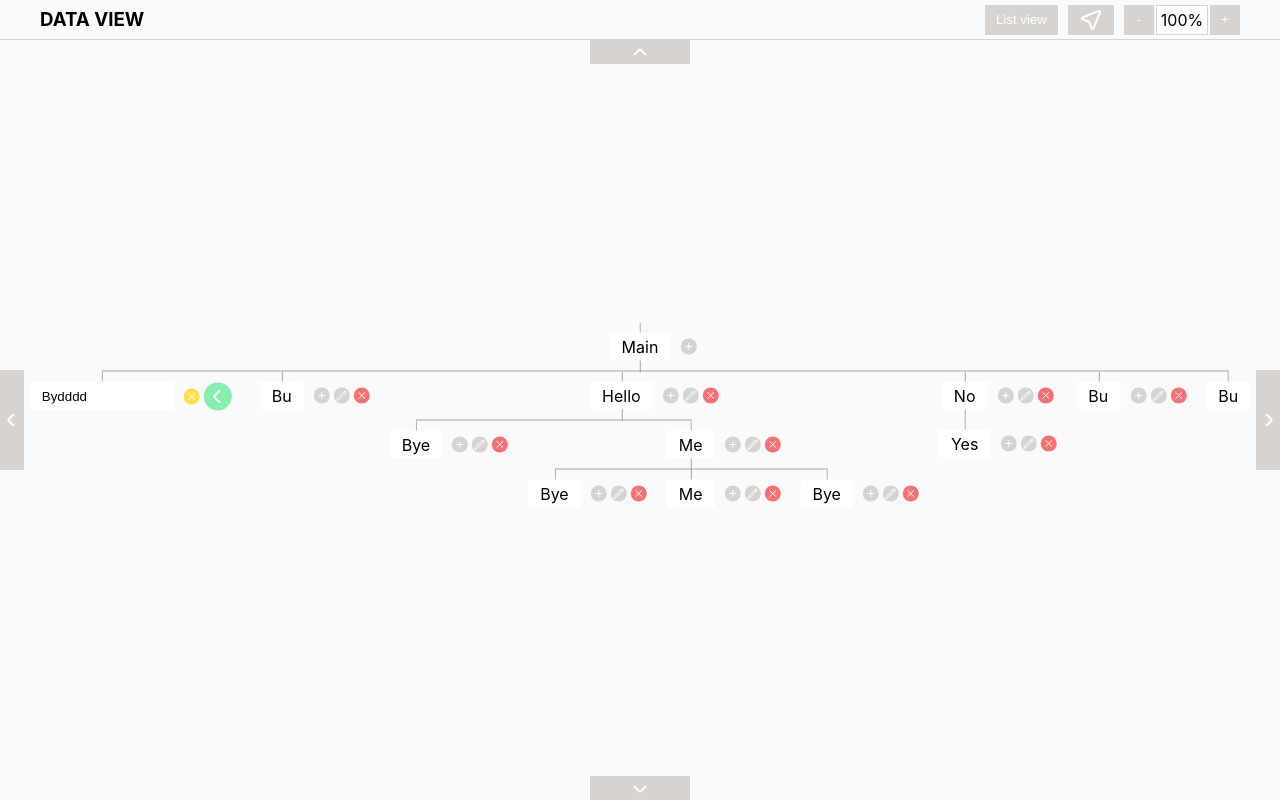
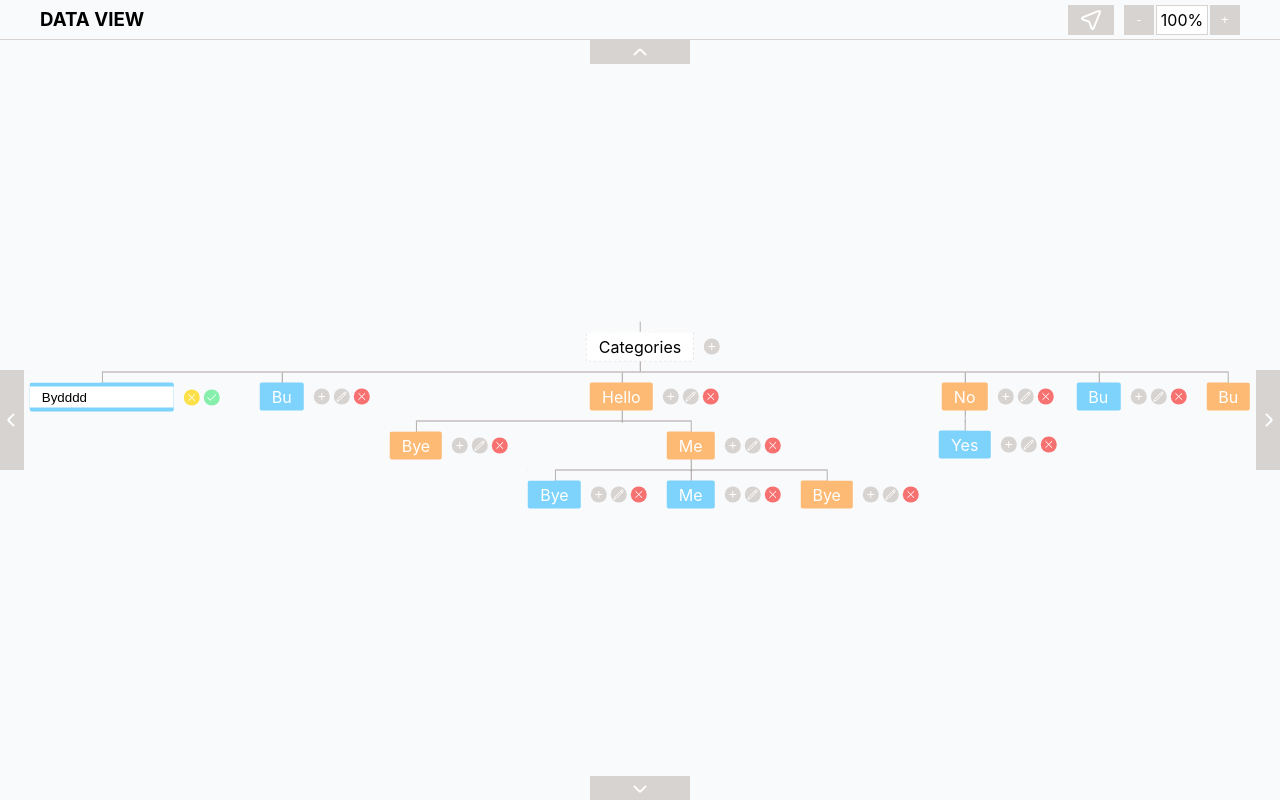
Before and after one commit to vanyachyzh/data_view_test, a React (Create React App) app: page / in a window 1280 px wide. Both pictures are taken after a click on the button 180 px from the left and 395 px from the top of the page. Built offline with nearby package versions, Linux system fonts and the light colour scheme.

Commit message:
added style for main item

```diff
--- a/src/App.tsx
+++ b/src/App.tsx
@@ -9,63 +9,69 @@ import { getUpdatedTree } from "./helpers/getUpdatedTree";
 import IItem from "./types/Item";
 import IPosition from "./types/Position";
 
-const obj = {
+const obj: IItem = {
   id: 12,
   text: "Bye",
-  edit: false,
+
   children: null,
-  editable: true,
+  type: "category",
 };
-const obj2 = {
+const obj2: IItem = {
   id: 13,
   text: "Bydddd",
-  edit: false,
+
   children: null,
-  editable: true,
+  type: "category",
 };
 
 const MOCK: IItem[] = [
   {
-    text: "Main",
-    edit: false,
+    text: "Categories",
+
     id: 2222,
-    editable: false,
+    type: "main",
     children: [
       obj2,
       {
         id: 14,
         text: "Bu",
-        edit: false,
+
         children: null,
-        editable: true,
+        type: "category",
       },
       {
         id: 15,
         text: "Hello",
-        edit: false,
-        editable: true,
+
+        type: "service",
         children: [
-          { id: 16, text: "Bye", edit: false, children: null, editable: true },
+          {
+            id: 16,
+            text: "Bye",
+
+            children: null,
+            type: "service",
+          },
           {
             id: 17,
             text: "Me",
-            edit: false,
-            editable: true,
+
+            type: "service",
             children: [
               obj,
               {
                 id: 18,
                 text: "Me",
-                edit: false,
+
                 children: null,
-                editable: true,
+                type: "category",
               },
               {
                 id: 19,
                 text: "Bye",
-                edit: false,
+
                 children: null,
-                editable: true,
+                type: "service",
               },
             ],
           },
@@ -75,16 +81,34 @@ const MOCK: IItem[] = [
       {
         id: 111,
         text: "No",
-        edit: false,
-        editable: true,
+
+        type: "service",
         children: [
-          { id: 122, text: "Yes", edit: false, children: null, editable: true },
+          {
+            id: 122,
+            text: "Yes",
+
+            children: null,
+            type: "category",
+          },
         ],
       },
 
-      { id: 133, text: "Bu", edit: false, children: null, editable: true },
+      {
+        id: 133,
+        text: "Bu",
 
-      { id: 144, text: "Bu", edit: false, children: null, editable: true },
+        children: null,
+        type: "category",
+      },
+
+      {
+        id: 144,
+        text: "Bu",
+
+        children: null,
+        type: "service",
+      },
     ],
   },
 ];
@@ -131,7 +155,6 @@ function App() {
         <div className="App__header">
           <h3>DATA VIEW</h3>
           <div className="App__actions">
-            <Button size="large">List view</Button>
             <Button size="large" onClick={() => setPosition(initialPosition)}>
               <CursorIcon />
             </Button>
--- a/src/components/Button/Button.scss
+++ b/src/components/Button/Button.scss
@@ -40,6 +40,7 @@
     }
 
     &--large {
+        text-transform: uppercase;
         border-radius: 0;
         min-width: 30px;
         height: 30px;
--- a/src/components/Item/Item.scss
+++ b/src/components/Item/Item.scss
@@ -1,3 +1,5 @@
+@import './../../styles/variables.scss';
+
 .item {
     display: flex;
     justify-content: center;
@@ -26,6 +28,22 @@
         border-radius: 2px;
         cursor: default;
         text-overflow: ellipsis;
+        color: #fff;
+        user-select: none;
+
+
+        &--category {
+            background-color: $sky-300;
+        }
+
+        &--service {
+            background-color: $orange-300;
+        }
+
+        &--main {
+            border: 1px dashed $gray-200;
+            color: #000;
+        }
     }
 
     &__input {
@@ -35,6 +53,7 @@
         background-color: transparent;
         border: none;
         outline: none;
+        background-color: #fff;
     }
 
     &__modal {
--- a/src/components/Item/Item.tsx
+++ b/src/components/Item/Item.tsx
@@ -1,20 +1,21 @@
-import React, { useRef, useState } from "react";
+import React, { useState } from "react";
 import IItem from "../../types/Item";
 import Button from "../Button/Button";
-import { PenIcon, PlusIcon, PrevArrowIcon, XIcon } from "../Icons";
+import { CheckIcon, PenIcon, PlusIcon, XIcon } from "../Icons";
 import Modal from "../Modal/Modal";
 import "./Item.scss";
 
 type Props = {
   item: IItem;
   update: (targetNode: IItem, newNode?: IItem) => void;
+  variant?: "category" | "service" | "main";
 };
 
-const Item: React.FC<Props> = ({ item, update }) => {
-  const { edit, text, editable } = item;
+const Item: React.FC<Props> = ({ item, update, variant }) => {
+  const { text, type } = item;
   const [value, setValue] = useState(text);
   const [isModalOpen, setIsModalOpen] = useState(false);
-  const modalRef = useRef(null);
+  const [isEditing, setIsEditing] = useState(false);
 
   const createItem = () => {
     update(item, {
@@ -26,18 +27,16 @@ const Item: React.FC<Props> = ({ item, update }) => {
               {
                 text: "",
                 id: 45656,
-                edit: true,
                 children: null,
-                editable: true,
+                type: "service",
               },
             ]
           : [
               {
                 text: "",
                 id: 45656,
-                edit: true,
                 children: null,
-                editable: true,
+                type: "service",
               },
             ],
     });
@@ -48,14 +47,14 @@ const Item: React.FC<Props> = ({ item, update }) => {
   return (
     <>
       <div className="item">
-        <div className="item__field">
-          {edit ? (
+        <div className={`${"item__field--" + variant} item__field`}>
+          {isEditing || !text ? (
             <input
-              onBlur={() =>
-                value
-                  ? update(item, { ...item, edit: false, text: value })
-                  : update(item)
-              }
+              onBlur={() => {
+                value ? update(item, { ...item, text: value }) : update(item);
+
+                setIsEditing(false);
+              }}
               autoFocus
               onFocus={() => console.log("focus")}
               className="item__input"
@@ -64,26 +63,24 @@ const Item: React.FC<Props> = ({ item, update }) => {
               onMouseDown={(e) => e.stopPropagation()}
             />
           ) : (
-            <span>{text}</span>
+            text
           )}
         </div>
 
         <div className="item__buttons" onMouseDown={(e) => e.stopPropagation()}>
-          {edit ? (
+          {isEditing || !text ? (
             <>
-              <Button
-                variant="yellow"
-                onClick={() => update(item, { ...item, edit: false })}
-              >
+              <Button variant="yellow" onClick={() => setIsEditing(false)}>
                 <XIcon />
               </Button>
               <Button
                 variant="green"
-                onClick={() =>
-                  update(item, { ...item, edit: false, text: value })
-                }
+                onClick={() => {
+                  update(item, { ...item, text: value });
+                  setIsEditing(false);
+                }}
               >
-                <PrevArrowIcon />
+                <CheckIcon />
               </Button>
             </>
           ) : (
@@ -91,9 +88,9 @@ const Item: React.FC<Props> = ({ item, update }) => {
               <Button onClick={() => setIsModalOpen(true)}>
                 <PlusIcon />
               </Button>
-              {editable && (
+              {type !== "main" && (
                 <>
-                  <Button onClick={() => update(item, { ...item, edit: true })}>
+                  <Button onClick={() => setIsEditing(true)}>
                     <PenIcon />
                   </Button>
                   <Button variant="red" onClick={() => update(item)}>
--- a/src/components/Tree/Tree.scss
+++ b/src/components/Tree/Tree.scss
@@ -61,7 +61,8 @@
 
         &--main {
             &::before {
-                height: 0;
+                // top: 0;
+                // height: 42px;
             }
         }
     }
--- a/src/components/Tree/Tree.tsx
+++ b/src/components/Tree/Tree.tsx
@@ -15,8 +15,12 @@ const Tree: React.FC<Props> = ({ items, updateNode }) => {
       <div className={`${addConnectionClass(items)} tree`}>
         {items.map((item, index) => (
           <div key={item.id} className="tree__node">
-            <div className={`tree__item ${addConnectionClass(items, index)}`}>
-              <Item item={item} update={updateNode} />
+            <div
+              className={`tree__item ${addConnectionClass(items, index)} ${
+                item.type === "main" ? "tree__item--main" : ""
+              }`}
+            >
+              <Item item={item} update={updateNode} variant={item.type} />
             </div>
 
             {item.children &&
--- a/src/styles/variables.scss
+++ b/src/styles/variables.scss
@@ -10,5 +10,7 @@ $yellow-300: #fde047;
 $yellow-400: #facc15;
 $green-300: #86efac;
 $green-400: #4ade80;
+$orange-300: #fdba74;
+$sky-300: #7dd3fc;
 
 $shadow: rgba(149, 157, 165, 0.2) 0px 8px 24px;
--- a/src/types/Item.ts
+++ b/src/types/Item.ts
@@ -1,9 +1,8 @@
 interface IItem {
   id: number;
   text: string;
-  edit: boolean;
   children: null | IItem[];
-  editable?: boolean;
+  type: "category" | "service" | "main";
 }
 
 export default IItem;
```
